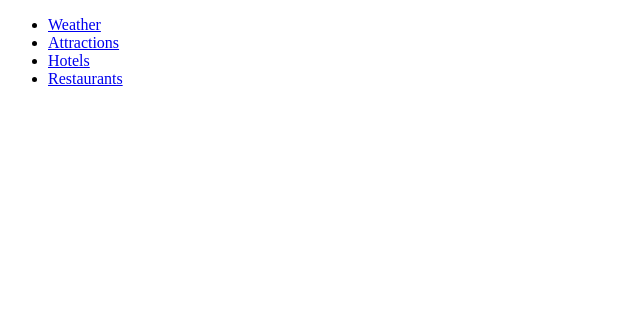
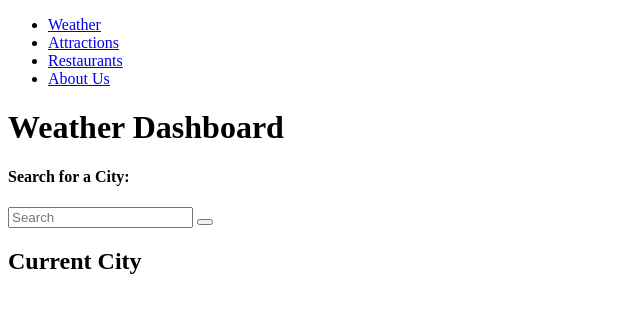
Before and after one commit to TeamGTA/GetawayfromGTA, a plain HTML site: page index.html in a window 1280 px wide. Shown: the whole page, without its empty margins (0-640 px from the left). Drawn offline with Linux system fonts and the light colour scheme.

Commit message:
keep updating hmtl

```diff
--- a/index.html
+++ b/index.html
@@ -18,14 +18,44 @@
           <a href="#Attractions">Attractions</a>
         </li>
         <li>
-          <a href="#Hotels">Hotels</a>
+          <a href="#Restaurants">Restaurants</a>
         </li>
         <li>
-          <a href="#Restaurants">Restaurants</a>
+          <a href="#About-Us">About Us</a>
         </li>
       </ul>
     </header>
 
+    <div class="container">
+      <div class="row navbar">
+        <div class="col-12 text center">
+          <h1>Weather Dashboard</h1>
+        </div>
+      </div>
+    </div>
+    <div class="row">
+      <div class="col-3 pb-2 pt-3" id="search">
+        <div class="row">
+          <div class="col-12">
+            <h4>Search for a City:</h4>
+          </div>
+        </div>
+        <div class="row">
+            <div class="col-12">
+              <form id="searchForm" class="input-group">
+                <input id="enterCity" placeholder="Search" name="search">
+                <button type="submit"></button>
+                </form>
+        <div id="currentWeather" class="col-9 pb-4 pt-4">
+          <div class="row pb-3 mr-2 ml-2">
+            <div id="cityInfo" class="col-12 border rounded px-3 py-3">
+              <h2>Current City</h2>
+            </div>
+          </div>
+        </div>
+      </div>
+    </div>
+
     <script src=""></script>
   </body>
 </html>
```
